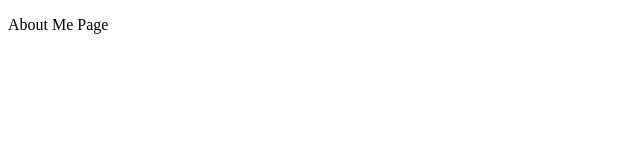
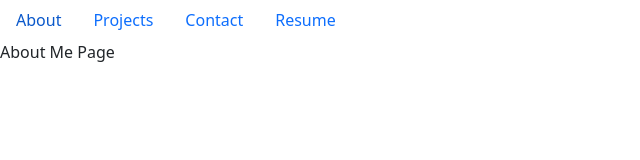
Before and after one commit to adospinoiu/Portfolio, a plain HTML site: page about.html in a window 1280 px wide. Shown: the whole page, without its empty margins (0-640 px from the left). Drawn offline with nearby package versions, Linux system fonts and the light colour scheme.

Commit message:
Fixed formatting on all the head-sections so they are all uniform now

```diff
--- a/about.html
+++ b/about.html
@@ -1,13 +1,27 @@
 <!DOCTYPE html>
 <html lang="en">
+
 <head>
     <meta charset="UTF-8">
     <meta http-equiv="X-UA-Compatible" content="IE=edge">
     <meta name="viewport" content="width=device-width, initial-scale=1.0">
+
     <link rel="icon" type="image/png" sizes="114x114" href="icon.png">
+    <link href="https://cdn.jsdelivr.net/npm/bootstrap@5.2.1/dist/css/bootstrap.min.css" rel="stylesheet"
+        integrity="sha384-iYQeCzEYFbKjA/T2uDLTpkwGzCiq6soy8tYaI1GyVh/UjpbCx/TYkiZhlZB6+fzT" crossorigin="anonymous">
+
     <title>Alex Dospinoiu | About Me</title>
 </head>
+
+<nav class="nav">
+    <a class="nav-link active" aria-current="page" href="/about.html">About</a>
+    <a class="nav-link active" aria-current="page" href="/projects.html">Projects</a>
+    <a class="nav-link active" aria-current="page" href="/contact.html">Contact</a>
+    <a class="nav-link active" aria-current="page" href="/resume.html">Resume</a>
+</nav>
+
 <body>
     <p>About Me Page</p>
 </body>
+
 </html>
```
Also changed, not shown: contact.html (+7 -0 lines), index.html (+9 -4 lines), projects.html (+7 -0 lines), resume.html (+7 -0 lines).
